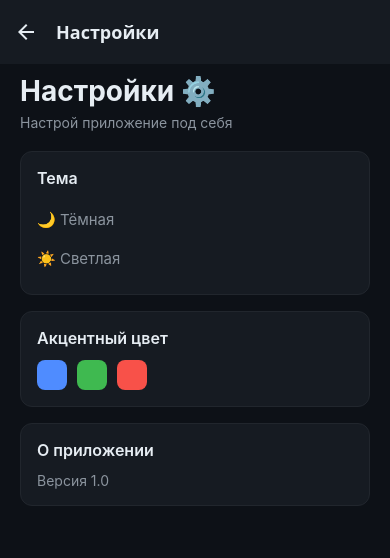
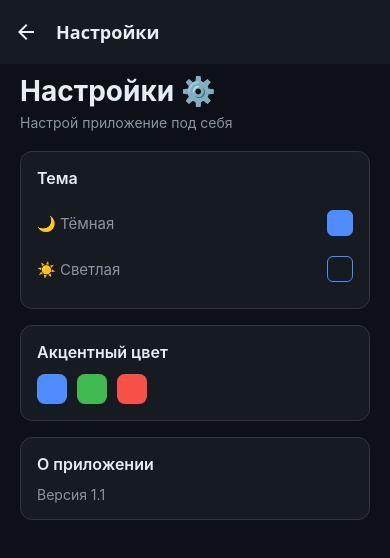
Before and after one commit to DeenyOff/ToDoList, a React Native app: screen /Settings in a window 390 px wide. Shown: the top 558 px of the page. Built offline with nearby package versions, Linux system fonts and the light colour scheme.

Commit message:
Добавлены темная и светлая темы/кнопки переключения между ними

```diff
--- a/App.tsx
+++ b/App.tsx
@@ -1,5 +1,6 @@
 import { NavigationContainer } from '@react-navigation/native';
 import { createNativeStackNavigator } from '@react-navigation/native-stack';
+
 
 import HomeScreen from './assets/screens/HomeScreen';
 import SettingsScreen from './assets/screens/SettingsScreen';
--- a/app.json
+++ b/app.json
@@ -1,6 +1,6 @@
 {
   "expo": {
-    "name": "my-app",
+    "name": "To Do List",
     "slug": "my-app",
     "version": "1.0.0",
     "orientation": "portrait",
--- a/assets/components/filterButtons.tsx
+++ b/assets/components/filterButtons.tsx
@@ -1,12 +1,24 @@
 import {Pressable, StyleSheet, Text, View} from "react-native";
+import {useTheme} from "../theme/ThemeContext";
 
 
 export default function FilterBar({filterValue, setFilterValue}) {
+
+    const {theme} = useTheme();
+
     return (
         <View style={styles.filterBar}>
-            <View style={styles.bottomMenuButtons}>
+            <View style={[styles.bottomMenuButtons, {backgroundColor: theme.surface, borderColor: theme.border}]}>
                 <Pressable
-                    style={[styles.menuButton, filterValue === 'all' && styles.menuButtonAll]}
+                    style={[
+                        styles.menuButton,
+                        {
+                            backgroundColor:
+                                filterValue === 'all'
+                                    ? theme.accent
+                                    : theme.button
+                        }
+                    ]}
                     onPress={() => setFilterValue('all')}
                 >
                     <Text style={[styles.menuButtonText, filterValue === 'all' && styles.menuButtonTextActive]}>
@@ -15,7 +27,15 @@ export default function FilterBar({filterValue, setFilterValue}) {
                 </Pressable>
 
                 <Pressable
-                    style={[styles.menuButton, filterValue === 'completed' && styles.menuButtonCompleted]}
+                    style={[
+                        styles.menuButton,
+                        {
+                            backgroundColor:
+                                filterValue === 'completed'
+                                    ? theme.success
+                                    : theme.button
+                        }
+                    ]}
                     onPress={() => setFilterValue('completed')}
                 >
                     <Text style={[styles.menuButtonText, filterValue === 'completed' && styles.menuButtonTextActive]}>
@@ -24,7 +44,15 @@ export default function FilterBar({filterValue, setFilterValue}) {
                 </Pressable>
 
                 <Pressable
-                    style={[styles.menuButton, filterValue === 'uncompleted' && styles.menuButtonUncompleted]}
+                    style={[
+                        styles.menuButton,
+                        {
+                            backgroundColor:
+                                filterValue === 'uncompleted'
+                                    ? theme.danger
+                                    : theme.button
+                        }
+                    ]}
                     onPress={() => setFilterValue('uncompleted')}
                 >
                     <Text style={[styles.menuButtonText, filterValue === 'uncompleted' && styles.menuButtonTextActive]}>
@@ -48,7 +76,6 @@ const styles = StyleSheet.create({
     bottomMenuButtons: {
         flexDirection: 'row',
         justifyContent: 'space-between',
-        backgroundColor: '#161B22',
         borderRadius: 10,
         padding: 8,
         borderWidth: 1,
@@ -61,24 +88,7 @@ const styles = StyleSheet.create({
         marginHorizontal: 5,
         paddingVertical: 10,
         borderRadius: 6,
-        backgroundColor: '#0D1117',
         alignItems: 'center',
-        borderColor: '#21262D',
-    },
-
-    menuButtonAll: {
-        backgroundColor: ACCENT,
-        borderColor: ACCENT,
-    },
-
-    menuButtonCompleted: {
-        backgroundColor: '#3FB950',
-        borderColor: '#3FB950',
-    },
-
-    menuButtonUncompleted: {
-        backgroundColor: '#F85149',
-        borderColor: '#F85149',
     },
 
     menuButtonText: {
@@ -87,7 +97,7 @@ const styles = StyleSheet.create({
     },
 
     menuButtonTextActive: {
-        color: '#fff',
+        color: 'white',
         fontWeight: '600',
     }
 });
--- a/assets/components/header.tsx
+++ b/assets/components/header.tsx
@@ -1,7 +1,11 @@
 import { View, Text, StyleSheet, Pressable } from 'react-native';
 import { Entypo, FontAwesome6, Octicons } from '@expo/vector-icons';
+import {useTheme} from "../theme/ThemeContext";
 
 export default function Header({ tasks, onOpenSettings  }) {
+
+    const { theme } = useTheme();
+
     const completed = tasks.filter(task => task.status).length;
 
     return (
@@ -10,26 +14,26 @@ export default function Header({ tasks, onOpenSettings  }) {
             {/* Верхнее меню */}
             <View>
                 {/* Заголовок */}
-                <Text style={styles.title}>Список задач</Text>
+                <Text style={[styles.title, {color: theme.text}]}>Список задач</Text>
 
                 {/* Подзаголовок (чуть UX) */}
-                <Text style={styles.subtitle}>
+                <Text style={[styles.subtitle, {color: theme.subtext}]}>
                     {completed} выполнено из {tasks.length}
                 </Text>
             </View>
 
             <View style={styles.headerMenu}>
 
-                <Pressable style={styles.iconBtn}>
-                    <Octicons name="search" size={20} color="#8B949E" />
+                <Pressable style={[styles.iconBtn, {backgroundColor: theme.surface}]}>
+                    <Octicons name="search" size={20} color={theme.icon} />
                 </Pressable>
 
-                <Pressable style={styles.iconBtn}>
-                    <FontAwesome6 name="folder-plus" size={20} color="#8B949E" />
+                <Pressable style={[styles.iconBtn, {backgroundColor: theme.surface}]}>
+                    <FontAwesome6 name="folder-plus" size={20} color={theme.icon} />
                 </Pressable>
 
-                <Pressable style={styles.iconBtn} onPress={onOpenSettings}>
-                    <Entypo name="dots-three-horizontal" size={20} color="#8B949E" />
+                <Pressable style={[styles.iconBtn, {backgroundColor: theme.surface}]} onPress={onOpenSettings}>
+                    <Entypo name="dots-three-horizontal" size={20} color={theme.icon} />
                 </Pressable>
 
             </View>
@@ -57,18 +61,15 @@ const styles = StyleSheet.create({
         padding: 10,
         marginHorizontal: 5,
         borderRadius: 8,
-        backgroundColor: '#161B22',
     },
 
     title: {
-        color: "#E6EDF3",
         fontSize: 28,
         fontWeight: "700",
         marginBottom: 6,
     },
 
     subtitle: {
-        color: "#8B949E",
         fontSize: 14,
     },
 });
--- a/assets/components/task.tsx
+++ b/assets/components/task.tsx
@@ -1,28 +1,49 @@
 import {StyleSheet, Text, View, Pressable} from 'react-native';
 import Ionicons from '@expo/vector-icons/Ionicons';
+import {useTheme} from "../theme/ThemeContext";
 
 export default function Task({ title, onToggle, handleLongPress,status }) {
+
+    const {theme} = useTheme();
+
     return (
         <Pressable
-            style={styles.task}
+            style={[styles.task, {backgroundColor: theme.card, borderColor: theme.border}]}
             onLongPress={handleLongPress}
         >
             <View style={styles.leftSection}>
-                <Text style={[styles.text, status===true && styles.textDone]}>{title}</Text>
+                <Text
+                    style={[
+                        styles.text,
+                        {
+                            color: status ? theme.subtext : theme.text,
+                            opacity: status ? 0.7 : 1
+                        },
+                        status && styles.textDone
+                    ]}
+                >
+                    {title}
+                </Text>
             </View>
-            <Pressable onPress={onToggle} style={[styles.checkbox, status===true && styles.checked ]}>
+            <Pressable
+                onPress={onToggle}
+                style={[
+                    styles.checkbox,
+                    {
+                        borderColor: theme.accent,
+                        backgroundColor: status ? theme.accent : theme.card,
+                    }
+                ]}>
                 <Ionicons name="checkmark" size={24} color={status ? 'white' : 'transparent'} />
             </Pressable>
         </Pressable>
     );
 }
 
-const ACCENT = '#4F8CFF';
 
 const styles = StyleSheet.create({
     task: {
         width: '100%',
-        backgroundColor: '#161B22',
         borderRadius: 16,
         marginBottom: 12,
         paddingVertical: 30,
@@ -46,27 +67,23 @@ const styles = StyleSheet.create({
         height: 27,
         borderRadius: 6,
         borderWidth: 2,
-        borderColor: ACCENT,
         marginLeft: 30,
         justifyContent: 'center',
         alignItems: 'center'
     },
 
     checked: {
-        backgroundColor: ACCENT,
         color: 'white',
         fontSize: 16,
         fontWeight: 'bold',
     },
 
     text: {
-        color: '#E6EDF3',
         fontSize: 16,
         fontWeight: '500',
         flexShrink: 1,
     },
     textDone: {
-        color: 'grey',
         textDecorationLine: 'line-through',
         fontWeight: 'normal',
     }
--- a/assets/screens/HomeScreen.tsx
+++ b/assets/screens/HomeScreen.tsx
@@ -7,13 +7,18 @@ import Task from '../components/task';
 import Header from "../components/header";
 import FilterBar from "../components/filterButtons";
 
+// Темы
+import { useTheme } from '../theme/ThemeContext';
+
 import { useState } from "react";
+
 
 
 export default function HomeScreen({navigation}) {
     const [tasks, setlistOfTasks] = useState([]); //Динамический список задач + метод его изменения
     const [inputText, setInputText] = useState(''); //inputTask хранит в себе введенную задачу + setInputText для ее изменения
     const [filterValue, setFilterValue] = useState('all'); // Для хранения состояния переменной filter чтобы фильтровать список при помощи кнопок
+    const {theme}  = useTheme();
 
 
     // Добавление новой задачи
@@ -75,13 +80,13 @@ export default function HomeScreen({navigation}) {
     }
 
     return (
-        <SafeAreaView style={styles.container} edges={['top']}>
+        <SafeAreaView style={[styles.container, {backgroundColor: theme.background}]} edges={['top']}>
             <Header tasks={tasks} onOpenSettings={()=> navigation.navigate('Settings')}/>
             <ScrollView contentContainerStyle={styles.scrollContent}>
                 {tasks.length === 0 ? (
                     <View style={{alignItems: 'center', flex: 1, justifyContent: 'center'}}>
-                        <Text style={{color:'#8B949E', fontSize: 20}}>📭 Пока пусто</Text>
-                        <Text style={{color:'#8B949E', fontSize: 20}}>Добавьте новую задачу✍️</Text>
+                        <Text style={{color: theme.text, fontSize: 20}}>📭 Пока пусто</Text>
+                        <Text style={{color: theme.text, fontSize: 20}}>Добавьте новую задачу✍️</Text>
                     </View>
                 ) : ( filteredTasks.map((task) => (
                     <Task
@@ -101,8 +106,8 @@ export default function HomeScreen({navigation}) {
             />
 
             {/* Нижняя панель */}
-            <View style={styles.bottomMenu}>
-                <View style={styles.bottomMenuInput}>
+            <View style={[styles.bottomMenu, {backgroundColor: theme.surface, borderColor: theme.border}]}>
+                <View style={[styles.bottomMenuInput, {backgroundColor: theme.input, borderColor: theme.border}]}>
                     <TextInput
                         style={styles.input}
                         placeholder="Введите текст..."
@@ -124,7 +129,7 @@ const ACCENT = '#4F8CFF';
 const styles = StyleSheet.create({
     container: {
         flex: 1,
-        backgroundColor: '#0D1117',
+        // backgroundColor: theme.background,
     },
 
     scrollContent: {
@@ -137,9 +142,7 @@ const styles = StyleSheet.create({
         position: 'absolute',
         bottom: 0,
         width: '100%',
-        backgroundColor: '#161B22',
         borderTopWidth: 1,
-        borderTopColor: '#21262D',
         paddingTop: 16,
         paddingBottom: 16,
         paddingHorizontal: 20,
@@ -148,12 +151,10 @@ const styles = StyleSheet.create({
     bottomMenuInput: {
         flexDirection: 'row',
         alignItems: 'center',
-        backgroundColor: '#0D1117',
         borderRadius: 14,
         paddingHorizontal: 15,
         paddingVertical: 10,
         borderWidth: 1,
-        borderColor: '#21262D',
     },
 
     input: {
--- a/assets/screens/SettingsScreen.tsx
+++ b/assets/screens/SettingsScreen.tsx
@@ -1,39 +1,59 @@
 import { View, Text, StyleSheet, Pressable } from 'react-native';
 import { SafeAreaView } from 'react-native-safe-area-context';
 
+import { useTheme } from "../theme/ThemeContext";
+
+
 export default function SettingsScreen() {
+    const { theme, themeMode, setThemeMode } = useTheme();
+
     return (
-        <SafeAreaView style={styles.container} edges={['top', 'bottom']}>
+        <SafeAreaView style={[styles.container, { backgroundColor: theme.background}]} edges={['top', 'bottom']}>
 
             {/* Заголовок */}
             <View style={styles.header}>
-                <Text style={styles.title}>Настройки ⚙️</Text>
-                <Text style={styles.subtitle}>Настрой приложение под себя</Text>
+                <Text style={[styles.title, {color: theme.text}]}>Настройки ⚙️</Text>
+                <Text style={[styles.subtitle, {color: theme.subtext}]}>Настрой приложение под себя</Text>
             </View>
 
             {/* Контент */}
             <View style={styles.content}>
 
                 {/* Блок темы */}
-                <View style={styles.card}>
-                    <Text style={styles.cardTitle}>Тема</Text>
+                <View style={[styles.card, { backgroundColor: theme.card, borderColor: theme.border }]}>
+                    <Text style={[styles.cardTitle, {color: theme.text}]}>Тема</Text>
 
-                    <Pressable style={styles.option}>
-                        <View>
-                            <Text style={styles.optionText}>🌙 Тёмная</Text>
-                            <></>
+                    <Pressable style={styles.option} onPress={() => setThemeMode('dark')}>
+                        <View style={styles.toggleContainer}>
+                            <Text style={[styles.optionText, {color: theme.subtext}]}>🌙 Тёмная</Text>
+                            <View style={[
+                                styles.toggleCircle,
+                                {
+                                    borderColor: theme.accent,
+                                    backgroundColor: themeMode === 'dark' ? theme.accent : 'transparent',
+                                }
+                            ]}></View>
                         </View>
 
                     </Pressable>
 
-                    <Pressable style={styles.option}>
-                        <Text style={styles.optionText}>☀️ Светлая</Text>
+                    <Pressable style={styles.option} onPress={() => setThemeMode('light')}>
+                        <View style={styles.toggleContainer}>
+                            <Text style={[styles.optionText, {color: theme.subtext}]}>☀️ Светлая</Text>
+                            <View style={[
+                                styles.toggleCircle,
+                                {
+                                    borderColor: theme.accent,
+                                    backgroundColor: themeMode === 'light' ? theme.accent : 'transparent',
+                                }
+                            ]}></View>
+                        </View>
                     </Pressable>
                 </View>
 
                 {/* Блок цвета */}
-                <View style={styles.card}>
-                    <Text style={styles.cardTitle}>Акцентный цвет</Text>
+                <View style={[styles.card, { backgroundColor: theme.card, borderColor: theme.border }]}>
+                    <Text style={[styles.cardTitle, {color: theme.text}]}>Акцентный цвет</Text>
 
                     <View style={styles.colorRow}>
                         <View style={[styles.color, { backgroundColor: '#4F8CFF' }]} />
@@ -43,9 +63,9 @@ export default function SettingsScreen() {
                 </View>
 
                 {/* Блок инфы */}
-                <View style={styles.card}>
-                    <Text style={styles.cardTitle}>О приложении</Text>
-                    <Text style={styles.infoText}>Версия 1.0</Text>
+                <View style={[styles.card, { backgroundColor: theme.card, borderColor: theme.border }]}>
+                    <Text style={[styles.cardTitle, {color: theme.text}]}>О приложении</Text>
+                    <Text style={[styles.infoText, {color: theme.subtext}]}>Версия 1.1</Text>
                 </View>
 
             </View>
@@ -57,7 +77,6 @@ export default function SettingsScreen() {
 const styles = StyleSheet.create({
     container: {
         flex: 1,
-        backgroundColor: '#0D1117',
     },
 
     header: {
@@ -67,14 +86,12 @@ const styles = StyleSheet.create({
     },
 
     title: {
-        color: '#E6EDF3',
         fontSize: 28,
         fontWeight: '700',
         marginBottom: 6,
     },
 
     subtitle: {
-        color: '#8B949E',
         fontSize: 14,
     },
 
@@ -83,16 +100,13 @@ const styles = StyleSheet.create({
     },
 
     card: {
-        backgroundColor: '#161B22',
         borderRadius: 12,
         padding: 16,
         marginBottom: 16,
         borderWidth: 1,
-        borderColor: '#21262D',
     },
 
     cardTitle: {
-        color: '#E6EDF3',
         fontSize: 16,
         fontWeight: '600',
         marginBottom: 12,
@@ -103,7 +117,6 @@ const styles = StyleSheet.create({
     },
 
     optionText: {
-        color: '#8B949E',
         fontSize: 15,
     },
 
@@ -119,7 +132,19 @@ const styles = StyleSheet.create({
     },
 
     infoText: {
-        color: '#8B949E',
         fontSize: 14,
     },
+
+    toggleContainer:{
+        flexDirection: 'row',
+        justifyContent: 'space-between',
+        alignItems: 'center',
+    },
+
+    toggleCircle: {
+        width: 26,
+        height: 26,
+        borderWidth: 1,
+        borderRadius: 6,
+    }
 });
--- /dev/null
+++ b/assets/theme/ThemeContext.tsx
@@ -0,0 +1,21 @@
+import { createContext, useContext, useState } from 'react';
+import { darkTheme, lightTheme } from './themes';
+
+// создаём контекст
+const ThemeContext = createContext(null);
+
+// провайдер (обертка)
+export const ThemeProvider = ({ children }) => {
+    const [themeMode, setThemeMode] = useState('dark');
+
+    const theme = themeMode === 'dark' ? darkTheme : lightTheme;
+
+    return (
+        <ThemeContext.Provider value={{ theme, themeMode, setThemeMode }}>
+            {children}
+        </ThemeContext.Provider>
+    );
+};
+
+// удобный хук
+export const useTheme = () => useContext(ThemeContext);
--- /dev/null
+++ b/assets/theme/themes.ts
@@ -0,0 +1,44 @@
+export const darkTheme = {
+    background: '#0D1117',      // основной фон
+    card: '#161B22',            // карточки
+    surface: '#21262D',         // вторичные блоки
+
+    text: '#E6EDF3',            // основной текст
+    subtext: '#8B949E',         // вторичный текст
+
+    border: '#30363D',          // границы
+
+    icon: '#E6EDF3',            // Иконки
+    button: '#0D1117',
+
+    accent: '#4F8CFF',          // основной акцент (синий)
+    success: '#3FB950',         // зелёный (выполнено)
+    danger: '#F85149',          // красный (удаление)
+
+    input: '#0D1117',           // инпут фон
+    placeholder: '#6E7681',     // placeholder
+
+    pressed: '#21262D',         // нажатие (эффект)
+};
+export const lightTheme = {
+    background: '#F6F8FA',      // фон
+    card: '#FFFFFF',            // карточки
+    surface: '#F1F3F5',         // вторичные блоки
+
+    text: '#1F2328',            // основной текст
+    subtext: '#57606A',         // вторичный текст
+
+    icon: '#1F2328',            // Иконки
+    button: '#FFFFFF',
+
+    border: '#D0D7DE',          // границы
+
+    accent: '#0969DA',          // синий
+    success: '#1A7F37',         // зелёный
+    danger: '#CF222E',          // красный
+
+    input: '#FFFFFF',           // инпут
+    placeholder: '#8C959F',     // placeholder
+
+    pressed: '#EAECEF',         // нажатие
+};
--- a/index.js
+++ b/index.js
@@ -1,11 +1,14 @@
 import { registerRootComponent } from 'expo';
 import { SafeAreaProvider } from 'react-native-safe-area-context';
+import { ThemeProvider } from './assets/theme/ThemeContext';
 import App from './App';
 
 function Root() {
     return (
         <SafeAreaProvider>
-            <App />
+            <ThemeProvider>
+                <App />
+            </ThemeProvider>
         </SafeAreaProvider>
     );
 }
```
Also changed, not shown: assets/icon.png.
